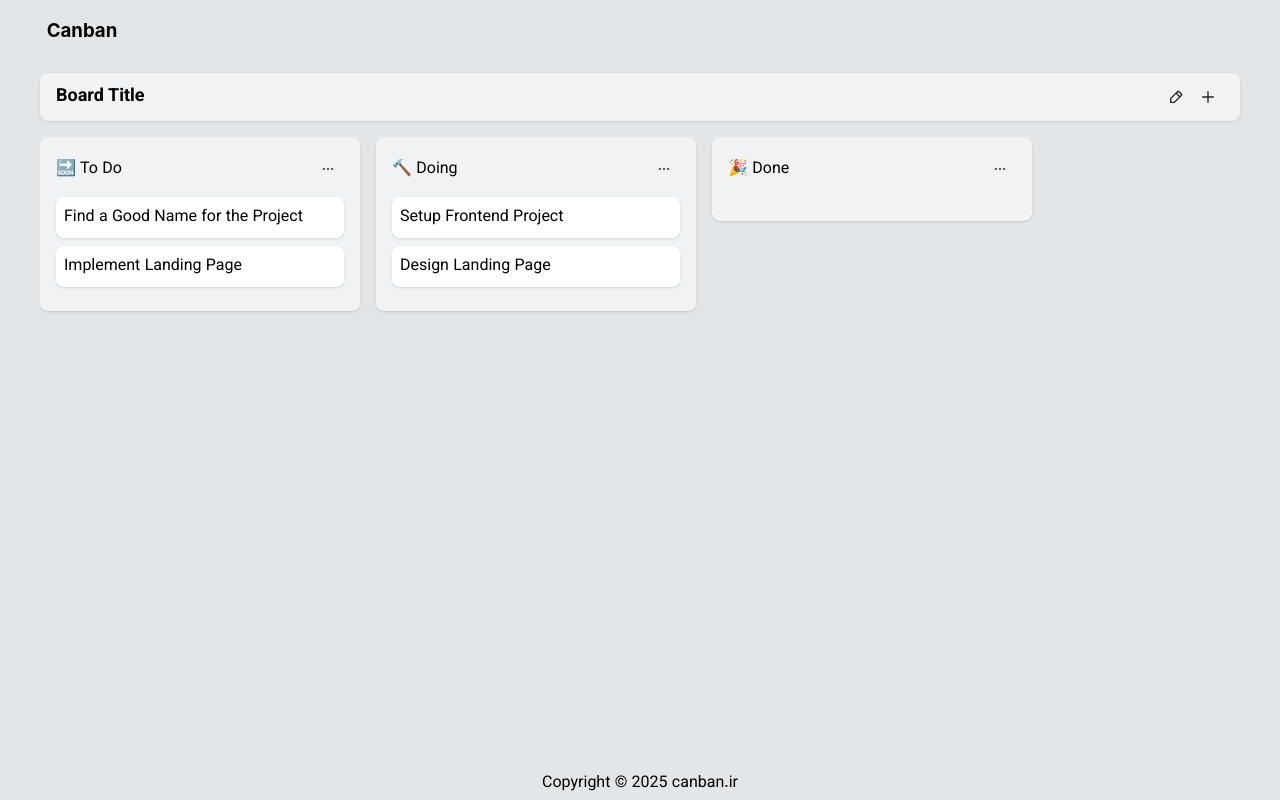
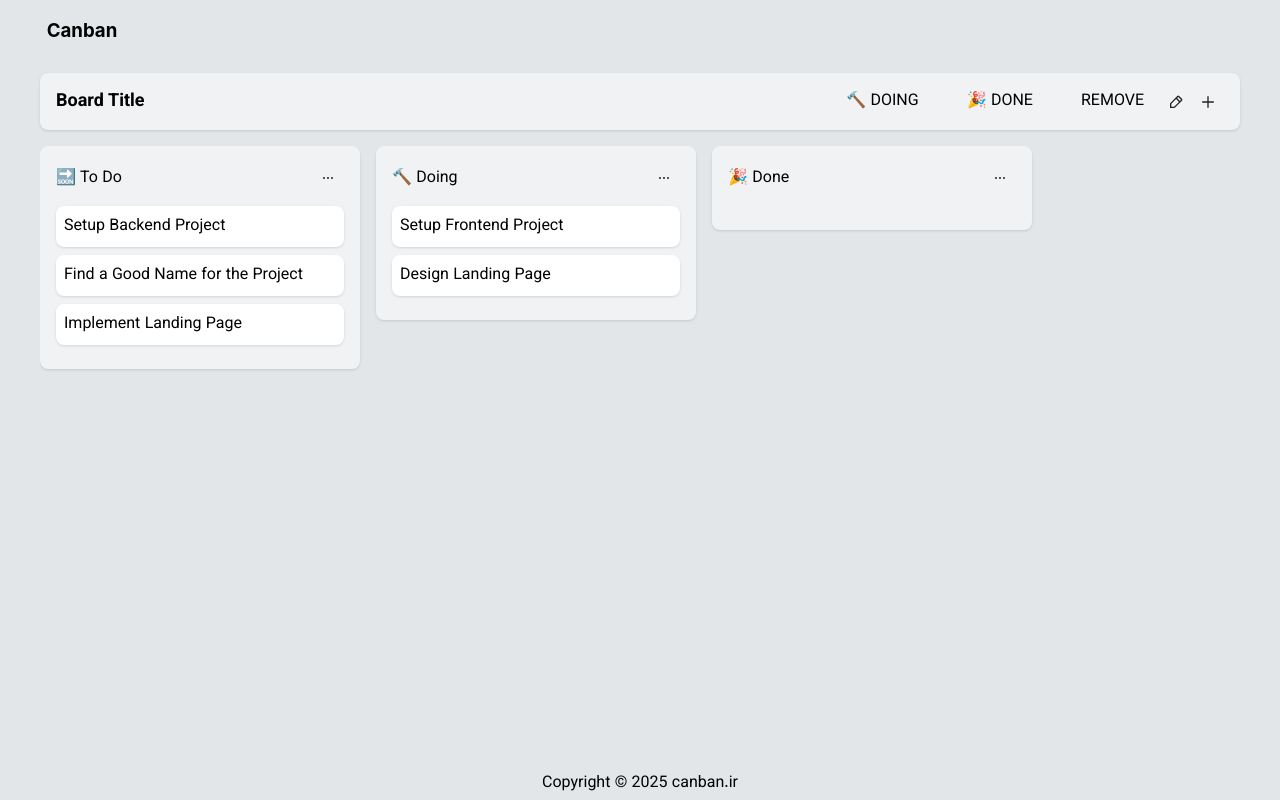
Before and after one commit to FatemehAsi/canban, a React (Vite) app: page /board/1 in a window 1280 px wide. Both pictures are taken after a click on the element "Setup Backend Project". Built offline with nearby package versions, Linux system fonts and the light colour scheme.

Commit message:
[ADD] active list and item states

```diff
--- a/src/components/Board/Board.module.css
+++ b/src/components/Board/Board.module.css
@@ -26,6 +26,12 @@
         .actions{
             display: flex;
             align-items: center;
+
+            .spacer{
+                display: flex;
+                align-items: center;
+                gap: 1rem;
+            }
         }
    }
 
--- a/src/components/Board/Board.tsx
+++ b/src/components/Board/Board.tsx
@@ -10,10 +10,13 @@ import type { ListType } from "../../types/list";
 import List from "../List/List";
 // import type { ListItemType } from "../../types/list-item";
 import { listsData } from "../../data/lists-data";
+import Button from "../Button/Button";
 
 
 export default function Board(): ReactNode{
-    const [lists, setLists] = useState<ListType[]>(listsData)
+    const [lists, setLists] = useState<ListType[]>(listsData);
+    const [activeListId, setActiveListId] = useState<string | null>(null);
+    const [activeItemId, setActiveItemId] = useState<string | null>(null)
 
     // const [todoList, setTodoList] = useState<ListType>();
 
@@ -60,14 +63,9 @@ export default function Board(): ReactNode{
     // }, []);
 
      // with useCallback()
-    const handleListItemClick = useCallback((id: string): void => {
-        setLists((old) => {
-            const clone = {
-                ...old[0],
-                items: [...old[0].items].filter((item) => item.id !== id)
-            };
-            return[clone, old[1], old[2]]
-        })
+    const handleListItemClick = useCallback((listId: string, itemId: string): void => {
+       setActiveListId(listId);
+       setActiveItemId(itemId);
     }, []);
 
     return(
@@ -77,6 +75,17 @@ export default function Board(): ReactNode{
                 <div className={styles.title}>Board Title</div>
 
                 <div className={styles.actions}>
+                    {activeListId !== null && (
+                    <div className={styles.spacer}>
+                       {lists
+                       .filter((list) => list.id !== activeListId)
+                       .map((list) => (
+                        <Button key={list.id}>{list.title}</Button>
+                       ))}
+                       <Button>Remove</Button>
+                    </div>
+                    )}
+
                     <IconButton>
                         <MingcuteEdit2Line />
                     </IconButton>
@@ -89,18 +98,13 @@ export default function Board(): ReactNode{
             </div>
 
                 <ul className={styles.lists}>
-                    <li>
-                        <List list={lists[0]} onClick={handleListItemClick}/>
-                    </li>
+                    {lists.map((list) => (
+                        <li key={list.id}>
+                            <List list={list} onClick={handleListItemClick} />
+                        </li>
+                    ))}
+                </ul>
 
-                    <li>
-                        <List list={lists[1]} />
-                    </li>
-
-                    <li>
-                        <List list={lists[2]} />
-                    </li>
-                </ul>
             </div>
     )
 }
--- a/src/components/List/List.tsx
+++ b/src/components/List/List.tsx
@@ -11,7 +11,7 @@ import ListItem from "../ListItem/ListItem";
 
 type Props = {
     list: ListType;
-    onClick?: (id: string) => void;
+    onClick?: (listId: string, itemId: string) => void;
 }
 
 const List = memo(function List({list, onClick} : Props): ReactNode{
@@ -29,7 +29,7 @@ const List = memo(function List({list, onClick} : Props): ReactNode{
                 {
                     list.items.map((item) => (
                     <li key={item.id}>
-                        <ListItem item={item} onClick={onClick} />
+                        <ListItem listId={list.id} item={item} onClick={onClick} />
                     </li>
                 ))
                 }
--- a/src/components/ListItem/ListItem.tsx
+++ b/src/components/ListItem/ListItem.tsx
@@ -4,16 +4,17 @@ import styles from "./ListItem.module.css";
 import type { ListItemType } from "../../types/list-item";
 
 type Props = {
+    listId: string;
     item: ListItemType;
-    onClick?: (id: string) => void;
+    onClick?: (listId: string, itemId: string) => void;
 }
 
 
-const ListItem = memo( function ListItem({item, onClick}: Props): ReactNode{
+const ListItem = memo( function ListItem({listId, item, onClick}: Props): ReactNode{
     console.log(item.title);
 
     return(
-        <div className={styles["list-item"]} onClick={() => onClick?.(item.id)}>
+        <div className={styles["list-item"]} onClick={() => onClick?.(listId, item.id)}>
             {item.title}
         </div>
     );
```
